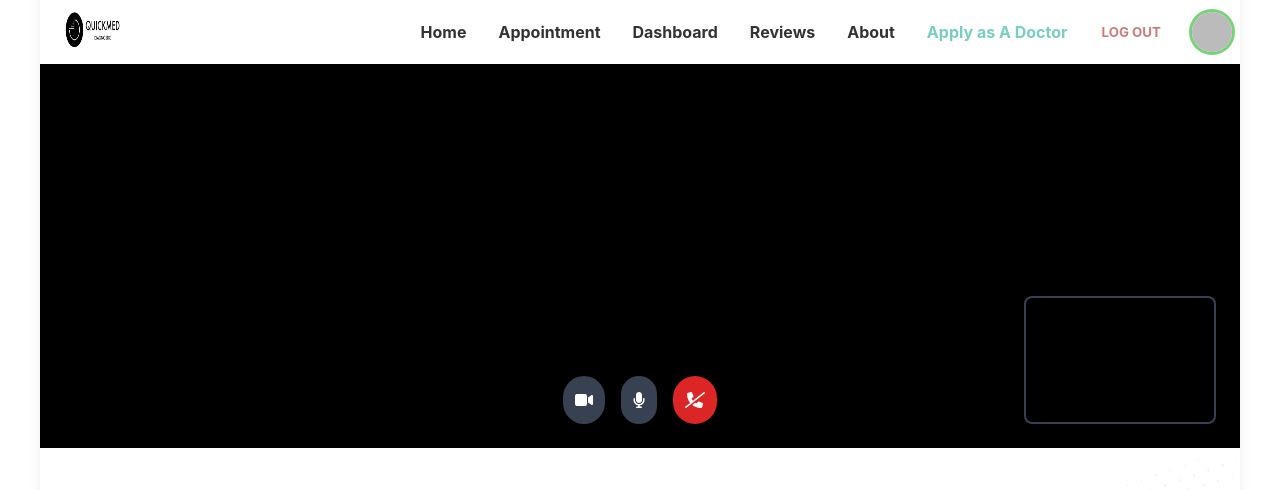
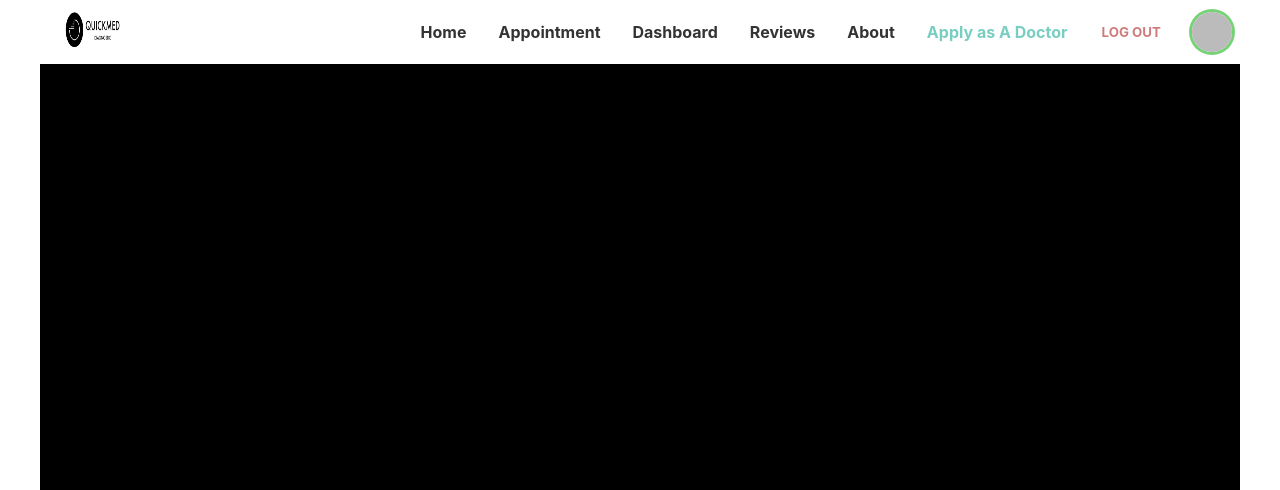
Before and after one commit to Salekin-Nabil/quickmed-client-side, a React (Create React App) app: page /call/1/to/1 in a window 1280 px wide. Shown: the top 490 px of the page. Built offline with nearby package versions, Linux system fonts and the light colour scheme; no server answers; sample sign-in values are in the browser's storage.

Commit message:
fix: layout of remote video

```diff
--- a/src/Pages/VideoCall/VideoCall.js
+++ b/src/Pages/VideoCall/VideoCall.js
@@ -280,12 +280,12 @@ const VideoCall = () => {
   };
 
   return (
-    <div className="relative flex items-center justify-center max-h-96 bg-black">
+    <div className="relative flex items-center justify-center h-[80vh] w-full bg-black pt-16 pb-16 md:pb-20 overflow-hidden">
       <video
         ref={remoteVideoRef}
         autoPlay
         playsInline
-        className="w-full h-full object-cover rounded-lg shadow-lg"
+        className="absolute inset-0 w-full h-full object-cover rounded-lg shadow-lg"
       />
 
       <div className="absolute bottom-6 right-6 w-32 h-24 md:w-40 md:h-28 lg:w-48 lg:h-32 border-2 border-gray-700 shadow-lg rounded-lg overflow-hidden">
```
